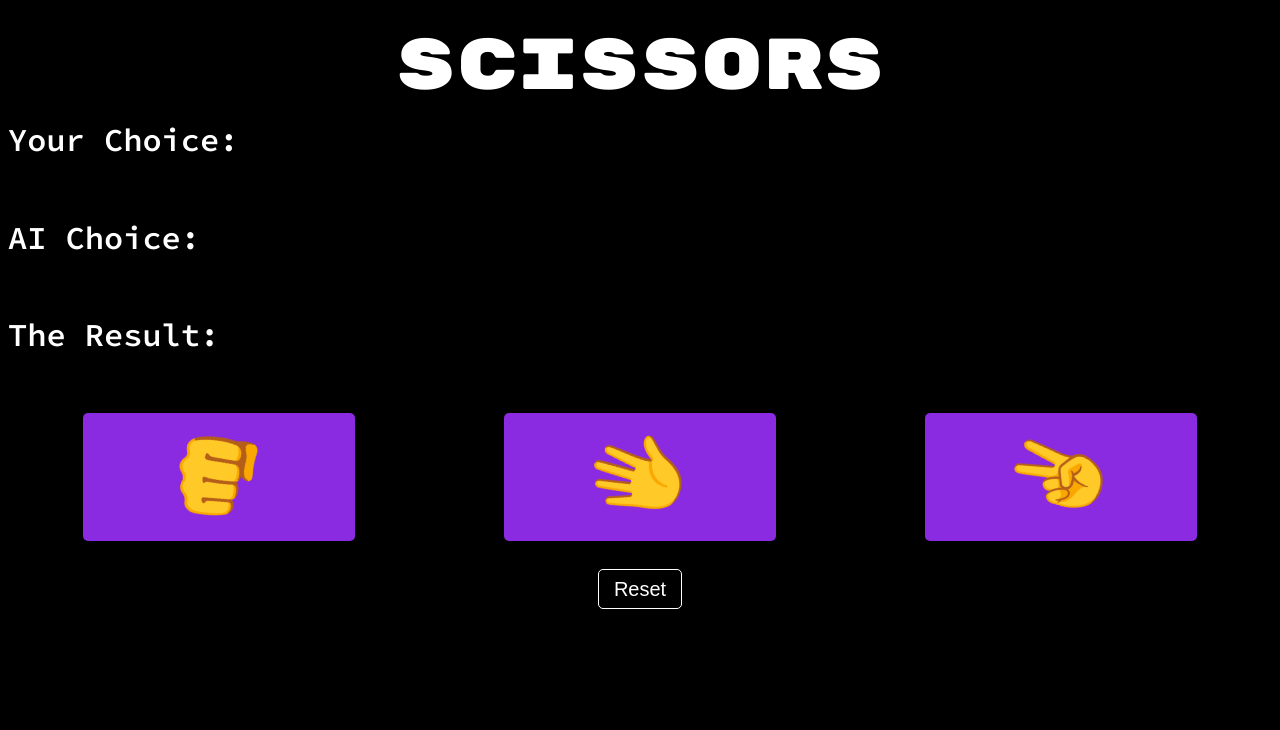
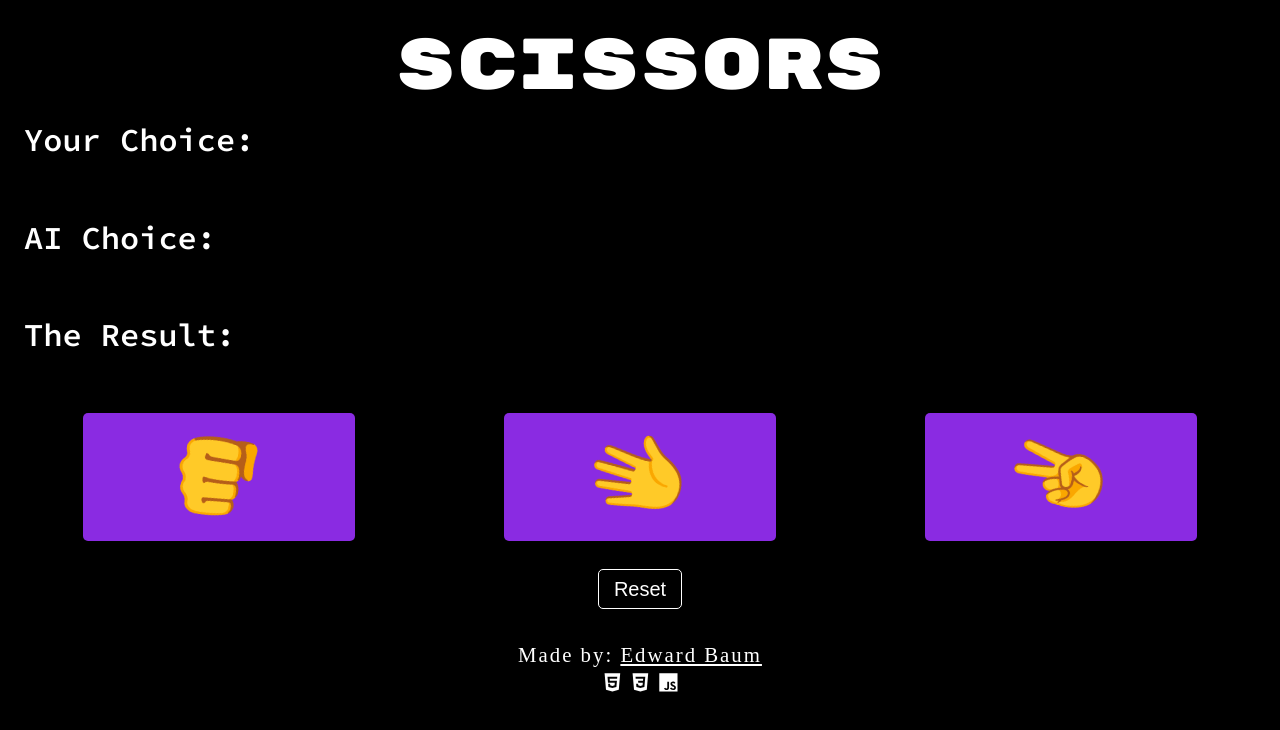
Before and after one commit to EddieBaum/Rock_Paper_Scissors, a plain HTML site: page index.html in a window 1280 px wide. Shown: the top 730 px of the page. Drawn offline with nearby package versions, Linux system fonts and the light colour scheme.

Commit message:
Add footer
Add footer and Edward Baum credit name along with logs of code languages used to make project.

```diff
--- a/index.html
+++ b/index.html
@@ -4,7 +4,9 @@
     <meta charset="UTF-8">
     <meta http-equiv="X-UA-Compatible" content="IE=edge">
     <meta name="viewport" content="width=device-width, initial-scale=1.0">
-    <link rel="stylesheet" href="https://eddiebaum.github.io/Rock_Paper_Scissors/style.css"> <!-- https://eddiebaum.github.io/rock_paper_scissors/style.css   /Users/edwardbaum/WebDevelopment/JS_games/rock_paper_scissors/style.css-->
+    <script type="module" src="https://unpkg.com/ionicons@5.5.2/dist/ionicons/ionicons.esm.js"></script>
+    <script nomodule src="https://unpkg.com/ionicons@5.5.2/dist/ionicons/ionicons.js"></script>
+    <link rel="stylesheet" href="https://eddiebaum.github.io/rock_paper_scissors/style.css"> <!-- https://eddiebaum.github.io/rock_paper_scissors/style.css   /Users/edwardbaum/WebDevelopment/JS_games/rock_paper_scissors/style.css-->
     <title>ROCK PAPER SCISSORS</title>
 </head>
 <body>
@@ -30,6 +32,17 @@
         <button id="resetButton">Reset</button>
     </div>
 
+    <footer>
+        <p id="footerP">
+            <span id="madeBySpan">Made by: <a href="https://edwardbaum.com">Edward Baum</a></span>
+            <span class="logoSpan">
+                <ion-icon name="logo-html5"></ion-icon>
+                <ion-icon name="logo-css3"></ion-icon>
+                <ion-icon name="logo-javascript"></ion-icon>
+            </span>
+        </p>
+    </footer>
+
 <script src="https://cdnjs.cloudflare.com/ajax/libs/animejs/2.0.2/anime.min.js"></script>
 <script src="https://eddiebaum.github.io/Rock_Paper_Scissors/app.js"></script> <!-- https://eddiebaum.github.io/rock_paper_scissors/app.js   /Users/edwardbaum/WebDevelopment/JS_games/rock_paper_scissors/app.js-->
 
--- a/style.css
+++ b/style.css
@@ -32,6 +32,8 @@ body {
 
 .displayContainer {
     margin-top: 7.5em;
+    margin-left: 1em;
+
 }
 
 h2 {
@@ -98,9 +100,37 @@ button:hover {
     text-align: center;
 }
 
+footer {
+    display: flex;
+    flex-direction: column;
+    align-items: center;
+    justify-content: center;
+    font-size: 1.3em;
+}
+#footerP {
+    display: flex;
+    flex-direction: column;
+    align-items: center;
+    justify-content: center;
+    margin: 5px auto;
+    letter-spacing: 2px;
+}
+
+.logoSpan {
+    margin: 5px auto;
+}
+
+a {
+    color: white;
+}
+
 /* MEDIA QUERY FOR SMALL SCREENS*/
 
 @media only screen and (max-width: 750px) {
+    .ml4 {
+        font-size: 4em;
+      }
+
     .buttonsContainer {
         flex-direction: column;
     }
```
